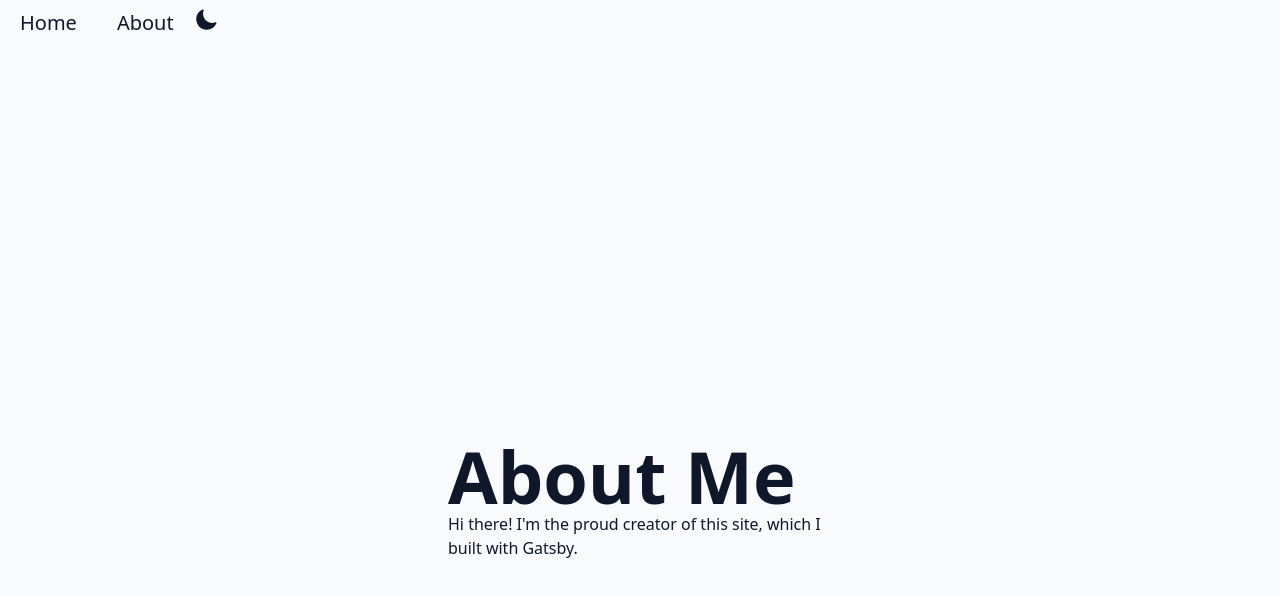
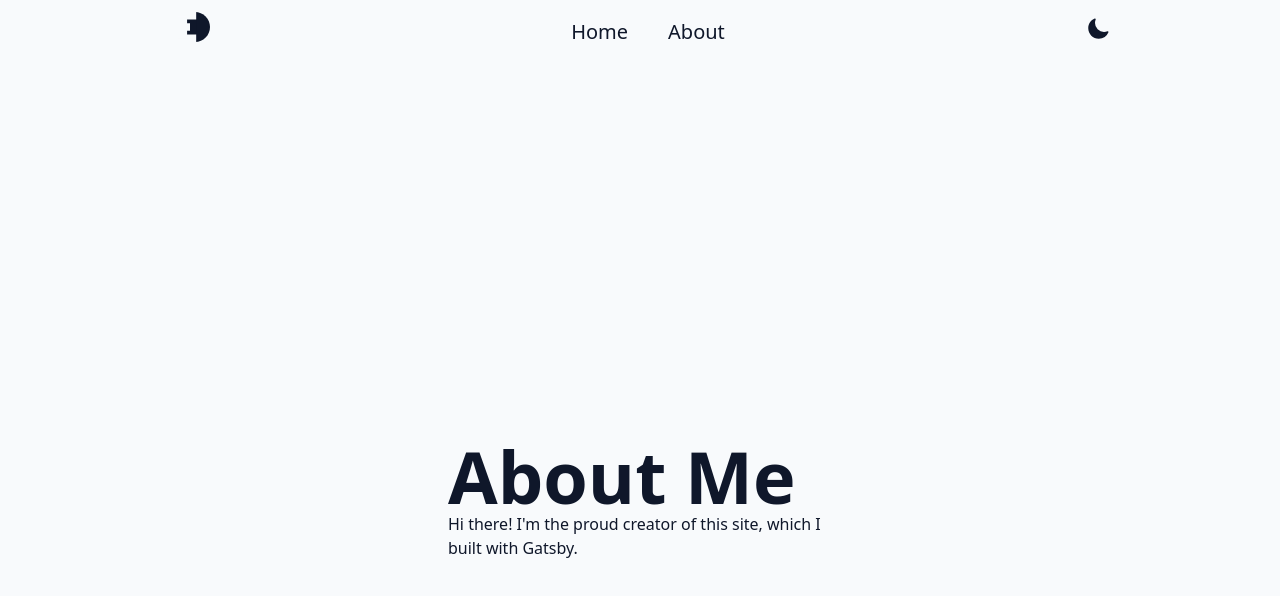
Before and after one commit to ElDucche/blog, a Gatsby site: page /about in a window 1280 px wide. Built offline with nearby package versions, Linux system fonts and the light colour scheme; Gatsby itself is replaced by a stand-in of ours.

Commit message:
Adding Logo

```diff
--- /dev/null
+++ b/src/components/Nav.js
@@ -0,0 +1,25 @@
+import * as React from 'react';
+import { Link } from 'gatsby'
+import ThemeToggle from './themeToggle'
+
+const Nav = () => {
+    return (
+        <div className='fixed flex justify-around items-center w-full mt-3'>
+            <div className=''>
+                <Link to='/' className="dark:block hidden w-10 h-10"><svg  version="1.1" viewBox="0.0 0.0 960.0 720.0" fill="none" stroke="none" stroke-linecap="square" stroke-miterlimit="10" xlink="http://www.w3.org/1999/xlink" xmlns="http://www.w3.org/2000/svg"><clipPath id="p.0"><path d="m0 0l960.0 0l0 720.0l-960.0 0l0 -720.0z" clip-rule="nonzero"/></clipPath><g clip-path="url(#p.0)"><path fill="#000000" fill-opacity="0.0" d="m0 0l960.0 0l0 720.0l-960.0 0z" fill-rule="evenodd"/><path fill="#f8fafc" d="m241.59521 360.0l0 0c0 -198.82251 160.8179 -360.0 359.19684 -360.0l0 0c95.26495 0 186.62805 37.928463 253.99054 105.44156c67.36249 67.51309 105.2063 159.0805 105.2063 254.55844l0 0c0 198.82251 -160.81787 360.0 -359.19684 360.0l0 0c-198.37894 0 -359.19684 -161.17749 -359.19684 -360.0z" fill-rule="evenodd"/><path fill="#f8fafc" d="m192.0 0l436.50397 0l0 720.0l-436.50397 0z" fill-rule="evenodd"/><path fill="#0f172a" d="m192.0 0l436.50397 0l0 180.0l-436.50397 0z" fill-rule="evenodd"/><path fill="#0f172a" d="m192.0 540.0l436.50397 0l0 180.0l-436.50397 0z" fill-rule="evenodd"/><path fill="#0f172a" d="m192.0 114.0l218.2362 0l0 523.49603l-218.2362 0z" fill-rule="evenodd"/><path fill="#0f172a" d="m261.7638 270.0l218.2362 0l0 180.0l-218.2362 0z" fill-rule="evenodd"/></g></svg></Link>
+                <Link to='/' className="block dark:hidden w-10 h-10"><svg version="1.1" viewBox="0.0 0.0 960.0 720.0" fill="none" stroke="none" stroke-linecap="square" stroke-miterlimit="10" xlink="http://www.w3.org/1999/xlink" xmlns="http://www.w3.org/2000/svg"><clipPath id="p.0"><path d="m0 0l960.0 0l0 720.0l-960.0 0l0 -720.0z" clip-rule="nonzero"/></clipPath><g clip-path="url(#p.0)"><path fill="#000000" fill-opacity="0.0" d="m0 0l960.0 0l0 720.0l-960.0 0z" fill-rule="evenodd"/><path fill="#0f172a" d="m241.59521 360.0l0 0c0 -198.82251 160.8179 -360.0 359.19684 -360.0l0 0c95.26495 0 186.62805 37.928463 253.99054 105.44156c67.36249 67.51309 105.2063 159.0805 105.2063 254.55844l0 0c0 198.82251 -160.81787 360.0 -359.19684 360.0l0 0c-198.37894 0 -359.19684 -161.17749 -359.19684 -360.0z" fill-rule="evenodd"/><path fill="#0f172a" d="m192.0 0l436.50397 0l0 720.0l-436.50397 0z" fill-rule="evenodd"/><path fill="#f8fafc" d="m192.0 0l436.50397 0l0 180.0l-436.50397 0z" fill-rule="evenodd"/><path fill="#f8fafc" d="m192.0 540.0l436.50397 0l0 180.0l-436.50397 0z" fill-rule="evenodd"/><path fill="#f8fafc" d="m192.0 114.0l218.2362 0l0 523.49603l-218.2362 0z" fill-rule="evenodd"/><path fill="#f8fafc" d="m261.7638 270.0l218.2362 0l0 180.0l-218.2362 0z" fill-rule="evenodd"/></g></svg></Link>
+            </div>
+            <div className=''>
+                <ul className='list-none text-lg flex justify-evenly'>
+                    <li className=''><Link to="/" className="layout-link">Home</Link></li>
+                    <li className=''><Link to="/about" className="layout-link">About</Link></li>
+                </ul>
+            </div>
+            <div className=''>
+                <ThemeToggle className="layout-link"/>
+            </div>
+        </div>
+    )
+}
+
+export default Nav;
--- a/src/components/layout.js
+++ b/src/components/layout.js
@@ -1,19 +1,13 @@
 import * as React from 'react'
-import { Link } from 'gatsby'
-import ThemeToggle from './themeToggle'
+import Nav from './Nav'
+
 
 const Layout = ({ pageTitle, children }) => {
   return (
     <div className='text-slate-900 dark:text-slate-50 bg-slate-50 dark:bg-slate-900'>
-      <nav className='fixed mt-2 flex items-center'>
-        <ul className='list-none text-lg flex justify-evenly'>
-          <li className=''><Link to="/" className="layout-link">Home</Link></li>
-          <li className=''><Link to="/about" className="layout-link">About</Link></li>
-        </ul>
-        <ThemeToggle />
-      </nav>
+        <Nav />
       <main className='p-0 m-0'>
-        <section className='grid grid-rows-4 place-items-center h-screen'>
+        <section className='grid grid-rows-4 place-items-center min-h-screen'>
             <div className=' row-start-2 row-span-3'>
                 <h1 className='text-7xl font-bold'>{pageTitle}</h1>
                 {children}
```
